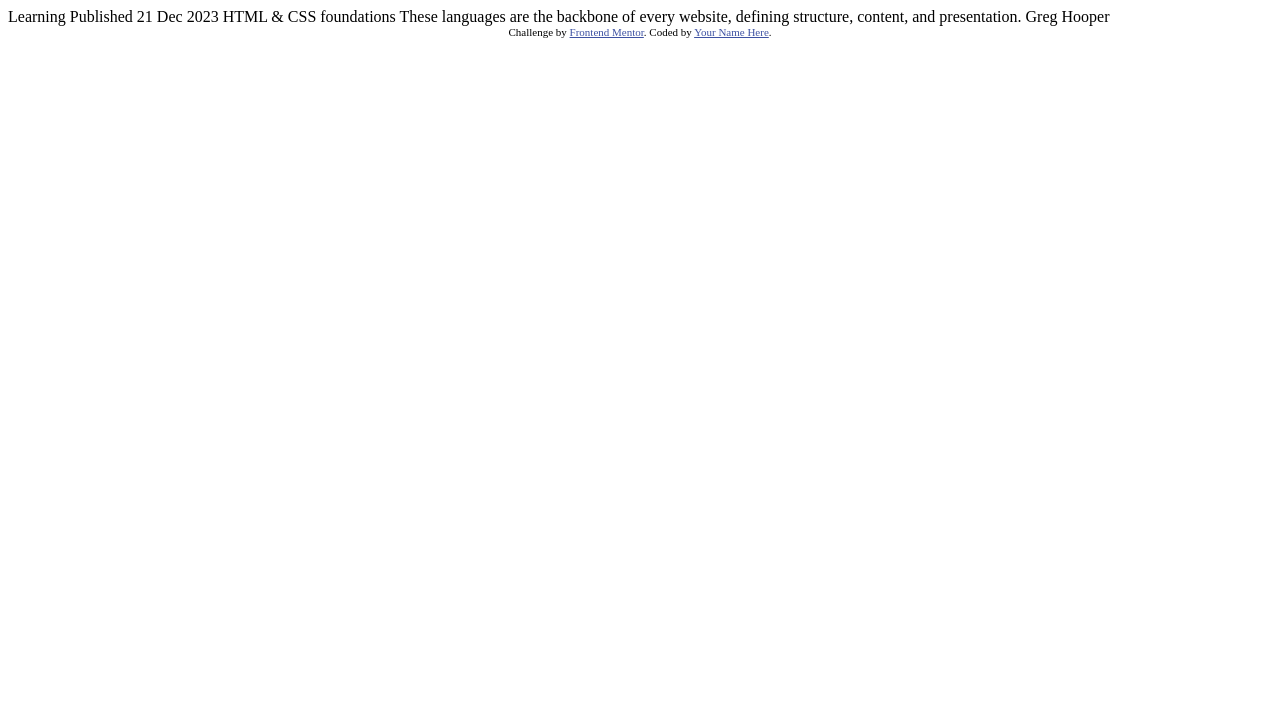
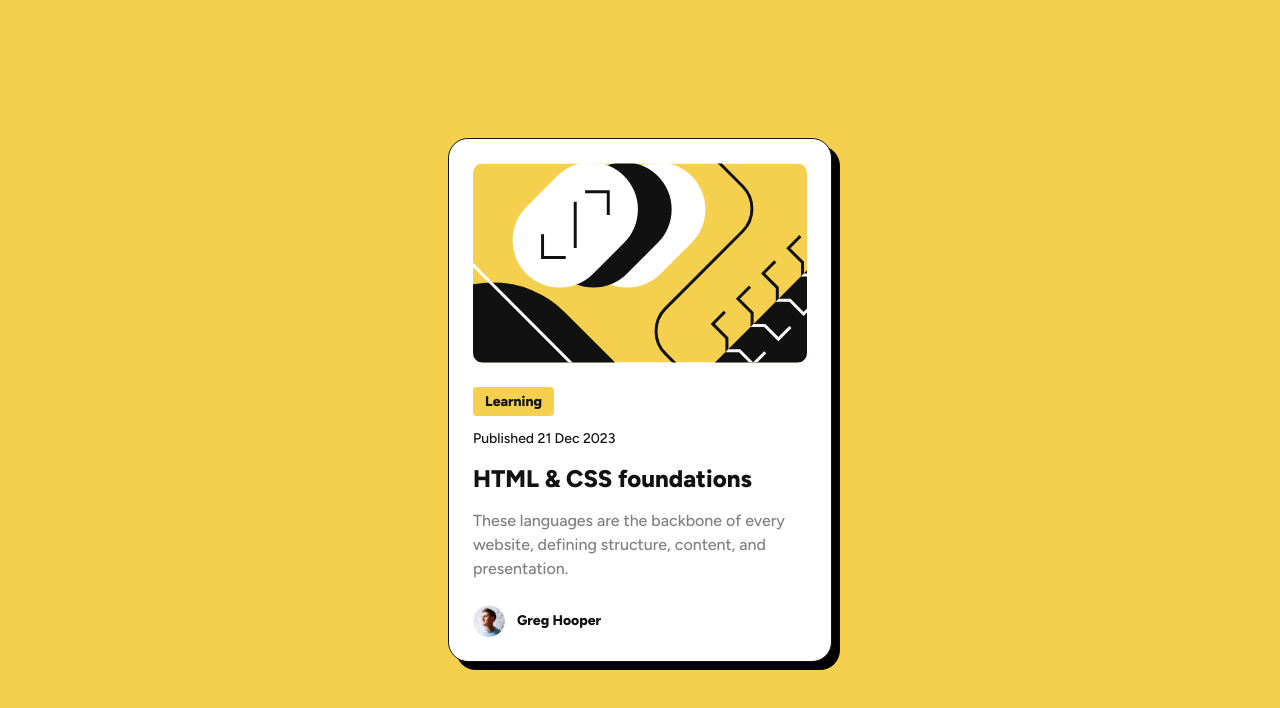
Before and after one commit to JinahC/blog-preview-card-main, a plain HTML site: page index.html in a window 1280 px wide. Drawn offline with nearby package versions, Linux system fonts and the light colour scheme; files that its build step writes are made by us from their sources.

Commit message:
styled card

```diff
--- a/index.html
+++ b/index.html
@@ -9,31 +9,40 @@
   <link rel="preconnect" href="https://fonts.gstatic.com" crossorigin>
   <link href="https://fonts.googleapis.com/css2?family=Figtree:ital,wght@0,300..900;1,300..900&display=swap" rel="stylesheet">
 
-  <link rel="stylesheet" href="style.css">
+  <link rel="stylesheet" href="css/style.css">
 
   <title>Frontend Mentor | Blog preview card</title>
-
-  <!-- Feel free to remove these styles or customise in your own stylesheet 👍 -->
   <style>
     .attribution { font-size: 11px; text-align: center; }
     .attribution a { color: hsl(228, 45%, 44%); }
   </style>
 </head>
 <body>
+  <main>
+    <div class="card">
+      <div class="card__image">
+        <img src="assets/images/illustration-article.svg" alt="REWRITE this">
+      </div>
+      <div class="card__content">
+        <div class="card__badge-wrapper">
+          <div class="card__badge">Learning</div>
+        </div>
+        <p class="card__date">Published 21 Dec 2023</p>
+        <h1 class="card__title">HTML & CSS foundations</h1>
+        <p class="card__description">These languages are the backbone of every website, defining structure, content, and presentation.</p>
+      </div>
+      <div class="card__author">
+       <div class="card__author-image">
+        <img src="assets/images/image-avatar.webp" alt="photo of Greg Hooper">
+       </div>
+       <p class="card__author-name">Greg Hooper</p>
+      </div>
+    </div>
+  </main>
 
-  Learning
-
-  Published 21 Dec 2023
-
-  HTML & CSS foundations
-
-  These languages are the backbone of every website, defining structure, content, and presentation.
-
-  Greg Hooper
-
-  <div class="attribution">
+  <!-- <div class="attribution">
     Challenge by <a href="https://www.frontendmentor.io?ref=challenge" target="_blank">Frontend Mentor</a>.
     Coded by <a href="#">Your Name Here</a>.
-  </div>
+  </div> -->
 </body>
 </html>
--- a/scss/_variables.scss
+++ b/scss/_variables.scss
@@ -5,7 +5,9 @@ $grey: hsl(0, 0%, 50%);
 $black: hsl(0, 0%, 7%);
 
 // typography
-$font-family: 'Manrope', sans-serif;
-$font-size: 16px;
-$fw-normal: 500;
+$font-family: 'Figtree', sans-serif;
+$font-size: 1.6rem;
+$font-size-m: 1.4rem;
+$font-size-s: 1.2rem;
+$fw-med: 500;
 $fw-eb: 800;
--- a/scss/style.scss
+++ b/scss/style.scss
@@ -0,0 +1,129 @@
+@import 'variables';
+
+* {
+    box-sizing: border-box;
+    margin: 0;
+    padding: 0;
+}
+
+html {
+    font-size: 62.5%;
+}
+
+html, body {
+    height: 100%;
+}
+
+body {
+    background-color: $yellow;
+    color: $black;
+    font-family: $font-family;
+    font-size: $font-size-m;
+    display: flex;
+    align-items: center;
+    justify-content: center;
+}
+
+.card {
+    background-color: $white;
+    border-radius: 20px;
+    padding: 24px;
+    width: 327px;
+    display: flex;
+    flex-direction: column;
+    gap: 24px;
+    border: 1px solid $black;
+    box-shadow: 8px 8px 0px #000;
+
+    @media screen and (min-width: 768px) {
+        width: 384px;
+    }
+
+    &__image {
+        width: 100%;
+        display: flex;
+
+        img {
+            width: 100%;
+            border-radius: 10px;
+        }
+    }
+
+    &__content {
+        display: flex;
+        flex-direction: column;
+        gap: 12px;
+    }
+
+    &__badge {
+        background-color: $yellow;
+        color: $black;
+        font-weight: $fw-eb;
+        font-size: $font-size-s;
+        padding: 4px 12px;
+        border-radius: 4px;
+        line-height: 1.5;
+
+        @media screen and (min-width: 768px) {
+            font-size: $font-size-m;
+        }
+
+        &-wrapper {
+            display: flex;
+            gap: 8px;
+        }
+    }
+
+    &__date {
+        font-size: $font-size-s;
+        font-weight: $fw-med;
+        line-height: 1.5;
+
+        @media screen and (min-width: 768px) {
+            font-size: $font-size-m;
+        }
+    }
+
+    &__title {
+        font-size: 2rem;
+        font-weight: $fw-eb;
+        line-height: 1.5;
+
+        @media screen and (min-width: 768px) {
+            font-size: 2.4rem;
+        }
+    }
+
+    &__description {
+        font-weight: $fw-med;
+        color: $grey;
+        line-height: 1.5;
+        font-size: $font-size-m;
+
+        @media screen and (min-width: 768px) {
+            font-size: $font-size;
+        }
+    }
+
+    &__author {
+        display: flex;
+        align-items: center;
+        gap: 12px;
+
+        &-image {
+            display: flex;
+
+            img {
+                width: 32px;
+                height: 32px;
+                border-radius: 50%;
+            }
+        }
+
+        &-name {
+            font-weight: $fw-eb;
+            line-height: 1.5;
+            font-size: $font-size-m;
+        }
+    }
+}
```
Also changed, not shown: css/style.css (added), 1 other file.
